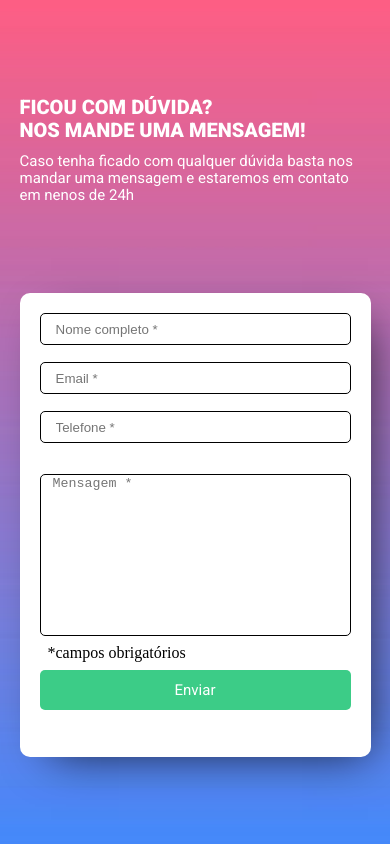
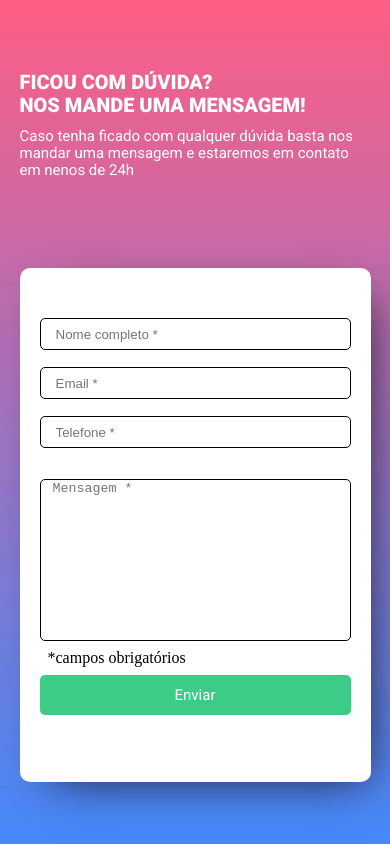
Before and after one commit to maiconrmonteiro/desafioHtmlCssJsIntermediario, a plain HTML site: page index.html in a window 390 px wide. Drawn offline with Linux system fonts and the light colour scheme.

Commit message:
finalizando projeto

```diff
--- a/index.html
+++ b/index.html
@@ -5,6 +5,7 @@
     <meta http-equiv="X-UA-Compatible" content="IE=edge">
     <meta name="viewport" content="width=device-width, initial-scale=1.0">
     <link rel="stylesheet" href="style/style.css">
+    <link rel="stylesheet" href="style/reset.css">
     <title>Formulario com validação</title>
 </head>
 <body>
--- /dev/null
+++ b/style/reset.css
@@ -0,0 +1,8 @@
+@import url('https://fonts.googleapis.com/css2?family=Roboto:wght@400;900&display=swap');
+
+
+* {
+    margin: 0px;
+    padding: 0px;
+    box-sizing: border-box;
+}
--- a/style/style.css
+++ b/style/style.css
@@ -1,12 +1,3 @@
-@import url('https://fonts.googleapis.com/css2?family=Roboto:wght@400;900&display=swap');
-
-
-* {
-    margin: 0px;
-    padding: 0px;
-    box-sizing: border-box;
-}
-
 body {
     width: 100vw;
     height: 100%;
@@ -53,7 +44,8 @@ main {
 .formulario {
     background-color: #FFFFFF;
     width: 30vw;
-    height: 90vh;
+    height: auto;
+    padding: 30px 0px 30px 0px;
     border-radius: 5px;
     box-shadow: 14px 14px 44px -17px rgba(0,0,0,0.75);
 }
@@ -140,7 +132,7 @@ span {
 
 
     .formulario {
-        height: 55%;
+        height: auto;
         border-radius: 10px;
         box-shadow: 14px 14px 44px -17px rgba(0,0,0,0.75);
     }
```
Also changed, not shown: js/javascript.js (line endings or trailing spaces), 2 other files.
